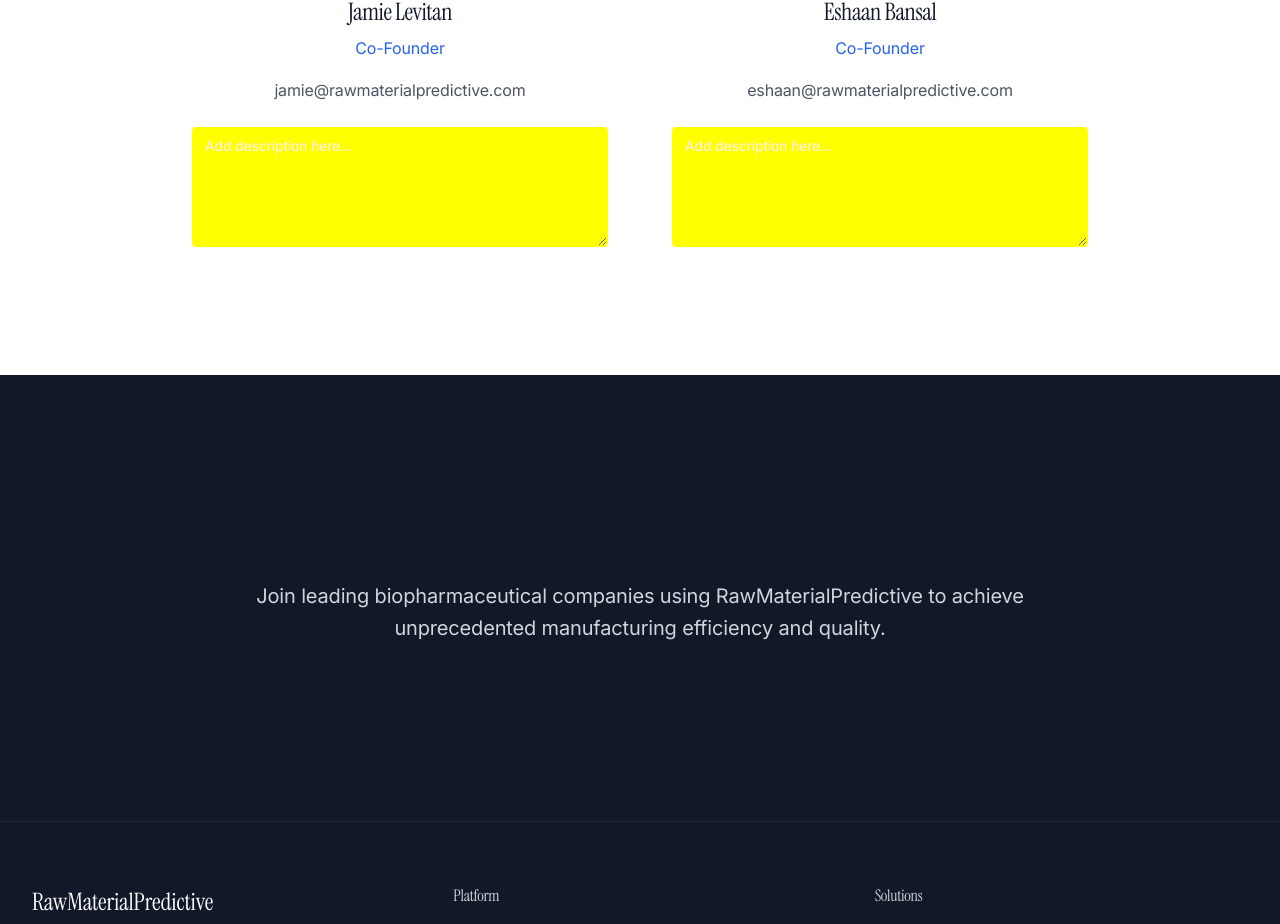
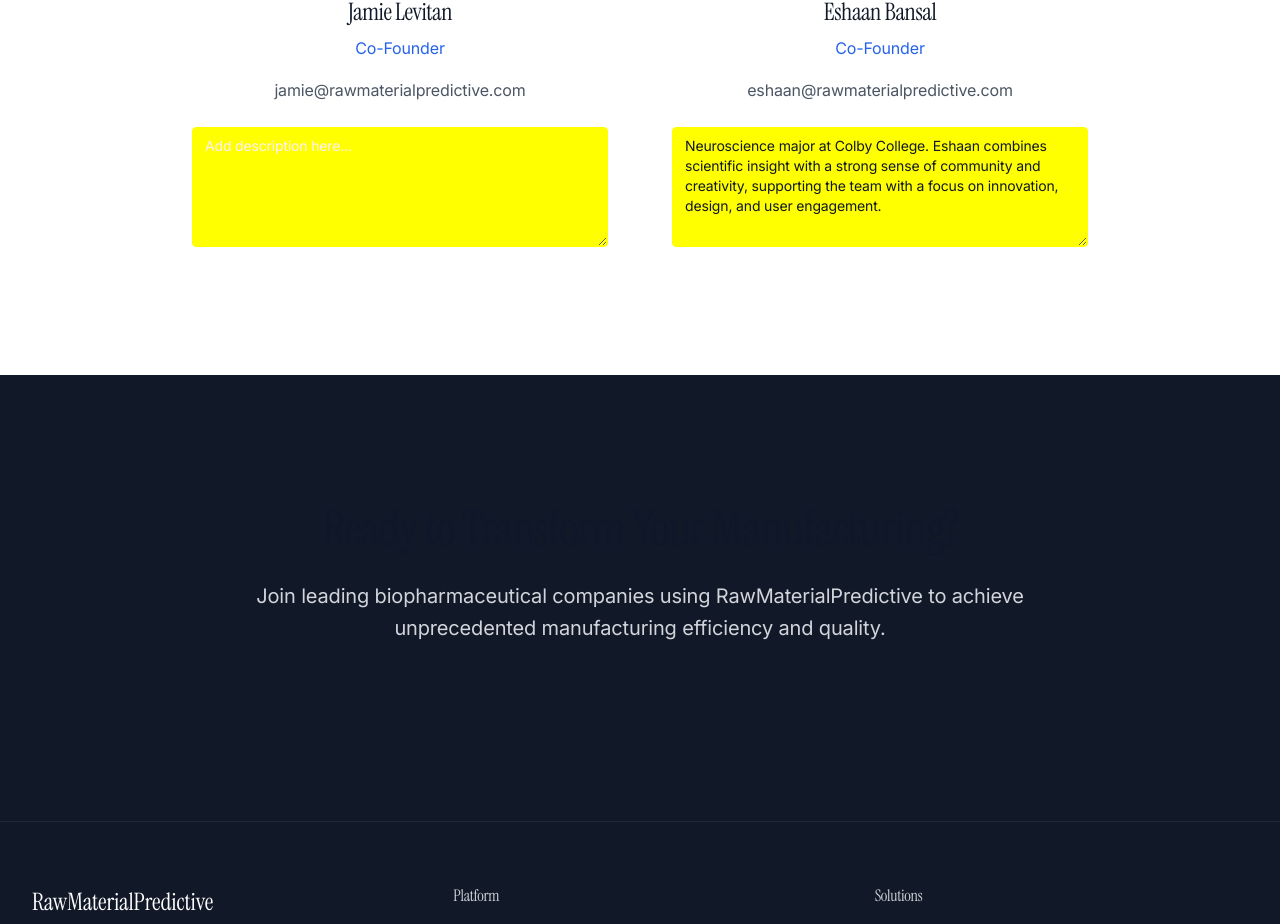
Before and after one commit to eshaan-bansal/bio-predict-genesis-web, a React (Vite) app: page / in a window 1280 px wide. Shown: the part 5676-6600 px from the top of the page. Built offline with nearby package versions, Linux system fonts and the light colour scheme.

Commit message:
Prefill Eshaan's bio
Prefilled Eshaan's bio in the About section.

```diff
--- a/src/components/AboutSection.tsx
+++ b/src/components/AboutSection.tsx
@@ -12,7 +12,7 @@ const AboutSection = () => {
     {
       name: "Eshaan Bansal",
       email: "eshaan@rawmaterialpredictive.com",
-      bio: ""
+      bio: "Neuroscience major at Colby College. Eshaan combines scientific insight with a strong sense of community and creativity, supporting the team with a focus on innovation, design, and user engagement."
     }
   ];
 
@@ -46,7 +46,9 @@ const AboutSection = () => {
               <div className="mt-6">
                 <Textarea
                   placeholder="Add description here..."
+                  value={founder.bio}
                   className="w-full min-h-[120px] text-left"
+                  readOnly
                 />
               </div>
             </div>
```
